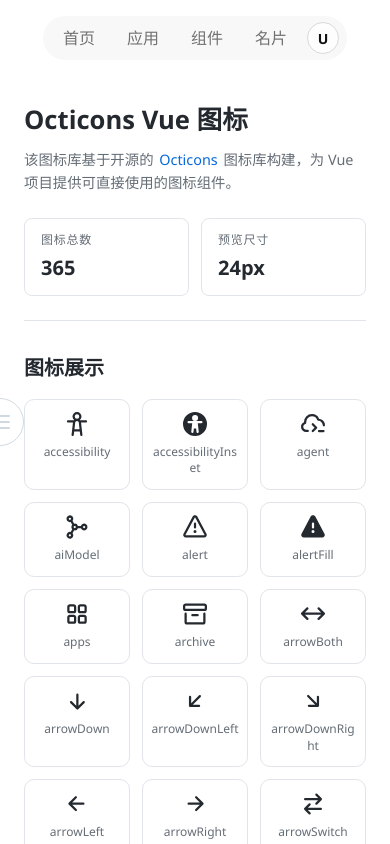
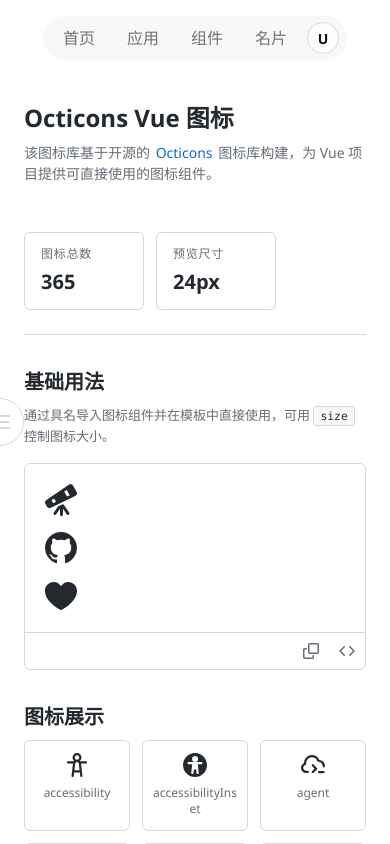
Before and after one commit to UnderHear-tools/UnderHear-Web, a Vue app in the folder UnderHear-frontend/: page /component/octicons-vue in a window 390 px wide. Shown: the top 844 px of the page. Built offline with nearby package versions, Linux system fonts and the light colour scheme.

Commit message:
优化样式

```diff
--- a/UnderHear-frontend/src/module/components/views/components/octicons-vue.vue
+++ b/UnderHear-frontend/src/module/components/views/components/octicons-vue.vue
@@ -4,7 +4,9 @@
       <div>
         <h1 class="page-title">Octicons Vue 图标</h1>
         <p class="page-description">
-          该图标库基于开源的 <zLink href="https://primer.style/octicons/" link-text="Octicons" variant="primary" /> 图标库构建，为 Vue 项目提供可直接使用的图标组件。
+          该图标库基于开源的
+          <zLink href="https://primer.style/octicons/" link-text="Octicons" variant="primary" />
+          图标库构建，为 Vue 项目提供可直接使用的图标组件。
         </p>
       </div>
       <div class="page-meta">
@@ -19,6 +21,55 @@
       </div>
     </header>
 
+    <section class="demo-section">
+      <h2 class="section-title">基础用法</h2>
+      <p class="section-description">
+        通过具名导入图标组件并在模板中直接使用，可用 <code>size</code> 控制图标大小。
+      </p>
+      <div class="demo-block">
+        <div class="demo-content">
+          <div class="icon-demo-row">
+            <component
+              v-for="icon in basicIconEntries"
+              :key="icon.name"
+              :is="icon.component"
+              :size="32"
+              class="demo-icon"
+            />
+          </div>
+        </div>
+        <div class="demo-actions">
+          <zTooltip :content="demoCopied ? '已复制' : '复制代码'" placement="bottom">
+            <button class="action-btn" @click="copyUsageCode">
+              <svg width="16" height="16" viewBox="0 0 16 16" fill="currentColor">
+                <path d="M0 6.75C0 5.784.784 5 1.75 5h1.5a.75.75 0 0 1 0 1.5h-1.5a.25.25 0 0 0-.25.25v7.5c0 .138.112.25.25.25h7.5a.25.25 0 0 0 .25-.25v-1.5a.75.75 0 0 1 1.5 0v1.5A1.75 1.75 0 0 1 9.25 16h-7.5A1.75 1.75 0 0 1 0 14.25Z"/>
+                <path d="M5 1.75C5 .784 5.784 0 6.75 0h7.5C15.216 0 16 .784 16 1.75v7.5A1.75 1.75 0 0 1 14.25 11h-7.5A1.75 1.75 0 0 1 5 9.25Zm1.75-.25a.25.25 0 0 0-.25.25v7.5c0 .138.112.25.25.25h7.5a.25.25 0 0 0 .25-.25v-7.5a.25.25 0 0 0-.25-.25Z"/>
+              </svg>
+            </button>
+          </zTooltip>
+          <zTooltip :content="demoVisible ? '隐藏代码' : '查看代码'" placement="bottom">
+            <button class="action-btn" @click="demoVisible = !demoVisible">
+              <svg width="16" height="16" viewBox="0 0 16 16" fill="currentColor">
+                <path d="M4.72 3.22a.75.75 0 0 1 1.06 1.06L2.06 8l3.72 3.72a.75.75 0 1 1-1.06 1.06L.47 8.53a.75.75 0 0 1 0-1.06l4.25-4.25Zm6.56 0a.75.75 0 1 0-1.06 1.06L13.94 8l-3.72 3.72a.75.75 0 1 0 1.06 1.06l4.25-4.25a.75.75 0 0 0 0-1.06l-4.25-4.25Z"/>
+              </svg>
+            </button>
+          </zTooltip>
+        </div>
+        <transition name="code-expand">
+          <div v-if="demoVisible" class="demo-code">
+            <pre class="language-markup">
+              <code class="language-markup" v-html="demoHighlighted"></code>
+            </pre>
+            <div class="code-footer">
+              <button class="hide-code-btn" @click="demoVisible = false">
+                隐藏源代码
+              </button>
+            </div>
+          </div>
+        </transition>
+      </div>
+    </section>
+
     <section class="icon-section">
       <h2 class="section-title">图标展示</h2>
       <div class="icon-grid">
@@ -32,9 +83,13 @@
 </template>
 
 <script setup lang="ts">
+import { computed, ref } from 'vue'
 import type { Component } from 'vue'
+import * as Prism from 'prismjs'
+import 'prismjs/themes/prism.css'
 import * as octicons from '@/components/z-ui/icon/Octicons-vue/index.ts'
 import { zLink } from '@/components/z-ui/link/zlink'
+import { zTooltip } from '@/components/z-ui/tooltip/zTooltip'
 
 type IconEntry = {
   name: string
@@ -42,6 +97,24 @@ type IconEntry = {
 }
 
 const iconSize = 24
+const demoVisible = ref(false)
+const demoCopied = ref(false)
+const usageCode = `<script setup lang="ts">
+import { telescopeFill, markGithub, heartFill } from '@/components/z-ui/icon/Octicons-vue/index.ts'
+</scr` + `ipt>
+<template>
+  <telescopeFill :size="32" />
+  <markGithub :size="32" />
+  <heartFill :size="32" />
+</template>`
+const basicIconEntries: IconEntry[] = [
+  { name: 'telescopeFill', component: octicons.telescopeFill as Component },
+  { name: 'markGithub', component: octicons.markGithub as Component },
+  { name: 'heartFill', component: octicons.heartFill as Component }
+]
+const highlightCode = (code: string) =>
+  Prism.highlight(code, Prism.languages.markup, 'markup')
+const demoHighlighted = computed(() => highlightCode(usageCode))
 const iconEntries: IconEntry[] = Object.entries(octicons)
   .filter(([name]) => name !== 'default')
   .map(([name, component]) => ({
@@ -49,6 +122,15 @@ const iconEntries: IconEntry[] = Object.entries(octicons)
     component: component as Component
   }))
   .sort((a, b) => a.name.localeCompare(b.name))
+
+function copyUsageCode() {
+  navigator.clipboard.writeText(usageCode).then(() => {
+    demoCopied.value = true
+    setTimeout(() => {
+      demoCopied.value = false
+    }, 2000)
+  })
+}
 </script>
 
 <style scoped>
@@ -65,7 +147,7 @@ const iconEntries: IconEntry[] = Object.entries(octicons)
   align-items: flex-end;
   justify-content: space-between;
   padding-bottom: 1.5rem;
-  border-bottom: 1px solid #e1e4e8;
+  border-bottom: 1px solid #d1d9e0;
   margin-bottom: 2rem;
 }
 
@@ -79,8 +161,7 @@ const iconEntries: IconEntry[] = Object.entries(octicons)
 .page-description {
   font-size: 1rem;
   color: var(--font-gray);
-  line-height: 1.6;
-  max-width: 640px;
+  margin-bottom: 2rem;
 }
 
 .page-meta {
@@ -94,8 +175,8 @@ const iconEntries: IconEntry[] = Object.entries(octicons)
   flex-direction: column;
   gap: 0.25rem;
   padding: 0.75rem 1rem;
-  border: 1px solid #e1e4e8;
-  border-radius: 8px;
+  border: 1px solid #d1d9e0;
+  border-radius: 6px;
   background: #ffffff;
   min-width: 120px;
 }
@@ -113,15 +194,143 @@ const iconEntries: IconEntry[] = Object.entries(octicons)
   color: var(--font-black);
 }
 
-.icon-section {
-  margin-bottom: 2.5rem;
+.demo-section {
+  margin-bottom: 3rem;
 }
 
 .section-title {
   font-size: 1.5rem;
   font-weight: 600;
   color: var(--font-black);
+  margin-bottom: 0.75rem;
+}
+
+.section-description {
+  font-size: 0.875rem;
+  color: var(--font-gray);
   margin-bottom: 1rem;
+  line-height: 1.6;
+}
+
+.section-description code {
+  padding: 0.125rem 0.375rem;
+  background: #f6f8fa;
+  border: 1px solid #d1d9e0;
+  border-radius: 3px;
+  font-family: 'Consolas', 'Monaco', 'Courier New', monospace;
+  font-size: 0.875em;
+  color: var(--font-black);
+}
+
+.demo-block {
+  border: 1px solid #d1d9e0;
+  border-radius: 6px;
+}
+
+.demo-content {
+  padding: 2rem;
+}
+
+.icon-demo-row {
+  display: flex;
+  gap: 1.5rem;
+  align-items: center;
+  flex-wrap: wrap;
+}
+
+.demo-icon {
+  color: var(--font-black);
+}
+
+.demo-actions {
+  display: flex;
+  gap: 0;
+  border-top: 1px solid #d1d9e0;
+  justify-content: flex-end;
+}
+
+.action-btn {
+  display: flex;
+  align-items: center;
+  justify-content: center;
+  width: 32px;
+  height: 32px;
+  border: none;
+  background: transparent;
+  color: var(--font-gray);
+  cursor: pointer;
+  border-radius: 4px;
+  transition: all 0.2s ease;
+}
+
+.action-btn:hover {
+  background: #e1e4e8;
+  color: var(--font-black);
+}
+
+.demo-code {
+  background: #f6f8fa;
+  border-radius: 0 0 6px 6px;
+  overflow: hidden;
+}
+
+.code-expand-enter-active,
+.code-expand-leave-active {
+  transition: all 0.3s ease-in-out;
+  max-height: 1000px;
+}
+
+.code-expand-enter-from,
+.code-expand-leave-to {
+  max-height: 0;
+  opacity: 0;
+}
+
+.code-footer {
+  display: flex;
+  justify-content: center;
+  padding: 0.5rem;
+  border-top: 1px solid #d1d9e0;
+  background: #ffffff;
+  border-radius: 0 0 6px 6px;
+}
+
+.hide-code-btn {
+  display: flex;
+  align-items: center;
+  gap: 0.375rem;
+  background: transparent;
+  border: none;
+  color: var(--font-gray);
+  font-size: 0.875rem;
+  cursor: pointer;
+  border-radius: 4px;
+  transition: all 0.2s ease;
+}
+
+.hide-code-btn:hover {
+  color: var(--font-blue);
+}
+
+.demo-code pre[class*='language-'] {
+  margin: 0;
+  padding: 1.5rem;
+  overflow-x: auto;
+  background: transparent;
+}
+
+.demo-code code[class*='language-'] {
+  display: block;
+  font-family: 'Consolas', 'Monaco', 'Courier New', monospace;
+  font-size: 0.875rem;
+  line-height: 1.6;
+  color: var(--font-black);
+  white-space: pre;
+  background: transparent;
+}
+
+.icon-section {
+  margin-bottom: 2.5rem;
 }
 
 .icon-grid {
@@ -136,8 +345,8 @@ const iconEntries: IconEntry[] = Object.entries(octicons)
   align-items: center;
   gap: 0.5rem;
   padding: 0.9rem 0.75rem;
-  border: 1px solid #e1e4e8;
-  border-radius: 10px;
+  border: 1px solid #d1d9e0;
+  border-radius: 6px;
   background: #ffffff;
 }
 
@@ -155,24 +364,59 @@ const iconEntries: IconEntry[] = Object.entries(octicons)
 
 @media (max-width: 768px) {
   .page-title {
-    font-size: 1.6rem;
+    font-size: 1.5rem;
+    margin-bottom: 0.375rem;
   }
 
   .page-description {
-    font-size: 0.9rem;
+    font-size: 0.875rem;
+    margin-bottom: 1.5rem;
   }
 
-  .page-meta {
-    width: 100%;
-  }
-
-  .meta-card {
-    flex: 1;
-    min-width: 0;
+  .demo-section {
+    margin-bottom: 2rem;
   }
 
   .section-title {
     font-size: 1.25rem;
+    margin-bottom: 0.5rem;
+  }
+
+  .section-description {
+    font-size: 0.8125rem;
+  }
+
+  .demo-content {
+    padding: 1.25rem;
+  }
+
+  .icon-demo-row {
+    flex-direction: column;
+    align-items: flex-start;
+    gap: 1rem;
+  }
+
+  .action-btn {
+    width: 36px;
+    height: 36px;
+  }
+
+  .demo-code pre[class*='language-'] {
+    padding: 1rem;
+    font-size: 0.75rem;
+  }
+
+  .demo-code code[class*='language-'] {
+    font-size: 0.75rem;
+    line-height: 1.5;
+  }
+
+  .code-footer {
+    padding: 0.625rem;
+  }
+
+  .hide-code-btn {
+    font-size: 0.8125rem;
   }
 
   .icon-grid {
```
